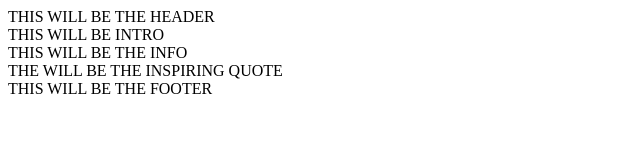
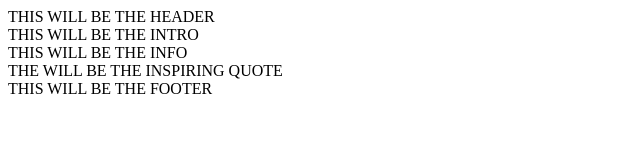
Before and after one commit to AlphaJooj/Project-Landing-Page, a plain HTML site: page index.html in a window 1280 px wide. Shown: the full height of the page, 0-640 px from the left. Drawn offline with Linux system fonts and the light colour scheme.

Commit message:
Update index.html
Small change to the text on line 17

```diff
--- a/index.html
+++ b/index.html
@@ -14,7 +14,7 @@
     </div>
 
     <div class="">
-        THIS WILL BE INTRO
+        THIS WILL BE THE INTRO
     </div>
 
     <div class="">
```
